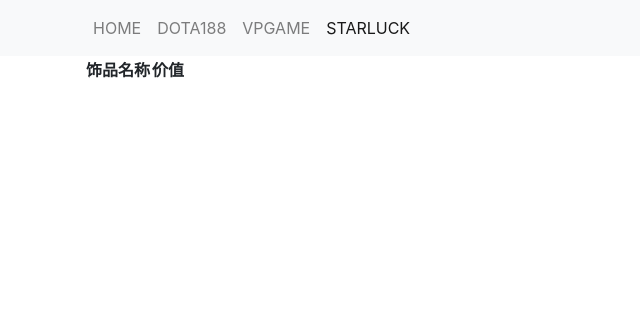
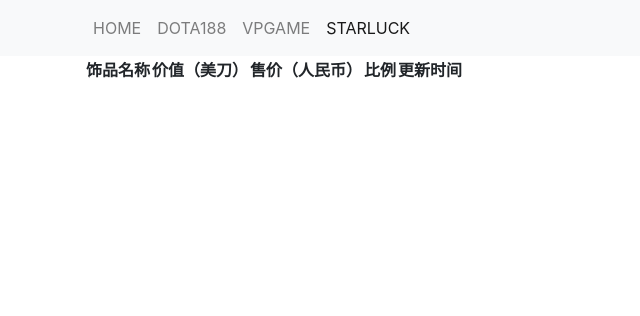
Before and after one commit to songsuoyuan/ssy.cool, a Flask app: page /slcsgo in a window 1280 px wide. Shown: the top 316 px of the page, without its empty margins (0-640 px from the left). Run offline with Flask 2, Linux system fonts and the light colour scheme; lists and menus that the app fills with data are empty; some libraries are stand-ins or nearby versions.

Commit message:
'support-price-rate'

```diff
--- a/app.py
+++ b/app.py
@@ -36,8 +36,10 @@ def api_dota188():
     name_to_c5_price_dict = {r['name']:r['price'] for r in name_to_c5_price}
     for r in result:
         if r['name'] in name_to_c5_price_dict:
+            r['c5_price'] = round(name_to_c5_price_dict[r['name']], 2)
             r['rate'] = round(name_to_c5_price_dict[r['name']] / r['price'], 2)
         else:
+            r['c5_price'] = None
             r['rate'] = None
         r['timestamp'] = r['timestamp'].strftime("%Y-%m-%d")
     return jsonify(result)
@@ -47,6 +49,16 @@ def api_vpgame():
     db = mongo.db
     record = db.vpgame.find({'latest':True}, {'_id':False,'name':True, 'price':True, 'timestamp':True},sort=[('price', -1)])
     result = list(record)
+    name_to_c5_price = db.c5game.find({'latest':True}, {'_id':False,'name':True, 'price':True})
+    name_to_c5_price_dict = {r['name']:r['price'] for r in name_to_c5_price}
+    for r in result:
+        if r['name'] in name_to_c5_price_dict:
+            r['c5_price'] = round(name_to_c5_price_dict[r['name']], 2)
+            r['rate'] = round(name_to_c5_price_dict[r['name']] / r['price'], 2)
+        else:
+            r['c5_price'] = None
+            r['rate'] = None
+        r['timestamp'] = r['timestamp'].strftime("%Y-%m-%d")
     return jsonify(result)
 
 @app.route('/api/slcsgo')
@@ -54,6 +66,16 @@ def api_slcsgo():
     db = mongo.db
     record = db.slcsgo.find({'latest':True}, {'_id':False,'name':True, 'price':True, 'timestamp':True},sort=[('price', -1)])
     result = list(record)
+    name_to_c5_price = db.c5game.find({'latest':True}, {'_id':False,'name':True, 'price':True})
+    name_to_c5_price_dict = {r['name']:r['price'] for r in name_to_c5_price}
+    for r in result:
+        if r['name'] in name_to_c5_price_dict:
+            r['c5_price'] = round(name_to_c5_price_dict[r['name']], 2)
+            r['rate'] = round(name_to_c5_price_dict[r['name']] / r['price'], 2)
+        else:
+            r['c5_price'] = None
+            r['rate'] = None
+        r['timestamp'] = r['timestamp'].strftime("%Y-%m-%d")
     return jsonify(result)
 
 if __name__ == '__main__':
--- a/templates/dota188.html
+++ b/templates/dota188.html
@@ -8,7 +8,8 @@
       <thead>
         <tr>
           <th data-field="name">饰品名称</th>
-          <th data-field="price">价值</th>
+          <th data-field="price">价值（美刀）</th>
+          <th data-field="c5_price">售价（人民币）</th>
           <th data-field="rate">比例</th>
           <th data-field="timestamp">更新时间</th>
         </tr>
--- a/templates/slcsgo.html
+++ b/templates/slcsgo.html
@@ -8,7 +8,10 @@
       <thead>
         <tr>
           <th data-field="name">饰品名称</th>
-          <th data-field="price">价值</th>
+          <th data-field="price">价值（美刀）</th>
+          <th data-field="c5_price">售价（人民币）</th>
+          <th data-field="rate">比例</th>
+          <th data-field="timestamp">更新时间</th>
         </tr>
       </thead>
     </table>
--- a/templates/vpgame.html
+++ b/templates/vpgame.html
@@ -8,7 +8,10 @@
       <thead>
         <tr>
           <th data-field="name">饰品名称</th>
-          <th data-field="price">价值</th>
+          <th data-field="price">价值（美刀）</th>
+          <th data-field="c5_price">售价（人民币）</th>
+          <th data-field="rate">比例</th>
+          <th data-field="timestamp">更新时间</th>
         </tr>
       </thead>
     </table>
```
